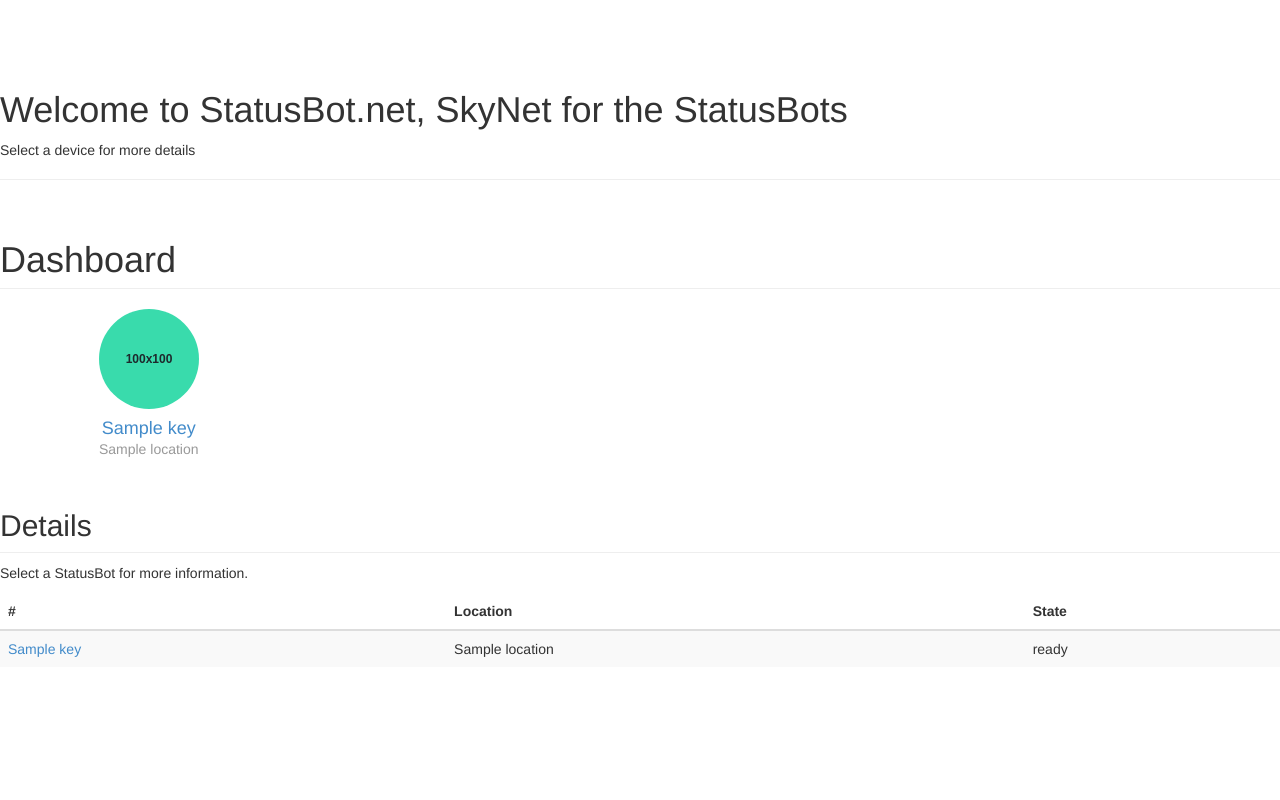
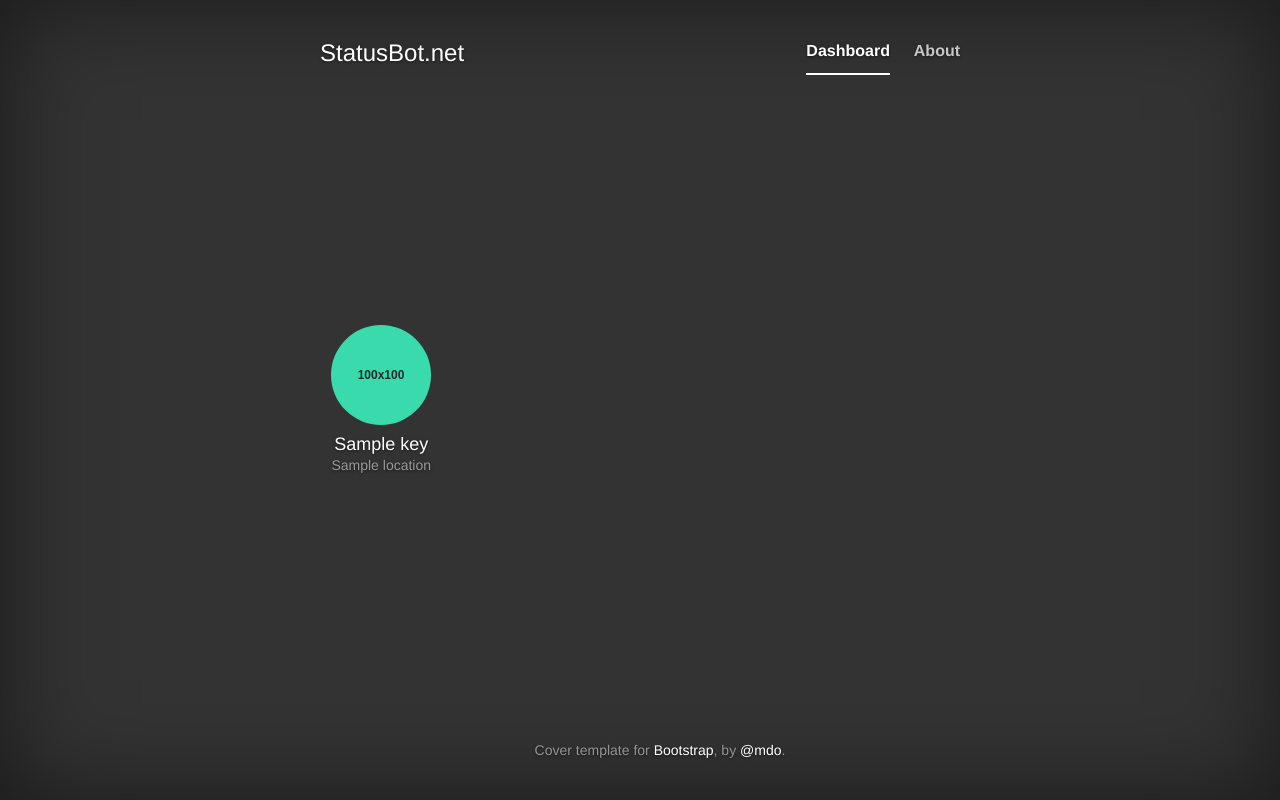
Before and after one commit to lucasrangit/SensorBotNet, a Python web app: template templates/main.html in a window 1280 px wide. Run offline with Jinja, Linux system fonts and the light colour scheme; the template is opened without the code that fills it: most values are stand-ins (such as "Sample title", 1, 10 or a date in 2020); some libraries are stand-ins or nearby versions.

Commit message:
merged the Bootstrap dashboard placeholders  with the cover Bootstrap template

```diff
--- a/templates/device.html
+++ b/templates/device.html
@@ -16,8 +16,8 @@
               <h3 class="masthead-brand">StatusBot.net</h3>
               <ul class="nav masthead-nav">
                 <li class="active"><a href="#">Device #{{ device.key().name() }}</a></li>
-                <li><a href="#">Dashboard</a></li>
-                <li><a href="#">About</a></li>
+                <li><a href="main.html">Dashboard</a></li>
+                <li><a href="about.html">About</a></li>
               </ul>
             </div>
           </div>
@@ -70,6 +70,7 @@
       </div>
 
     </div>
+
 {% endblock %}
 
 {% block scripts %}
--- a/templates/main.html
+++ b/templates/main.html
@@ -2,17 +2,28 @@
 {% block title %}StatusBot.net{% endblock %}
 {% block head %}
   <link href="/static/bootstrap/css/dashboard.css" rel="stylesheet" type="text/css" />
+  <link href="/static/bootstrap/css/cover.css" rel="stylesheet" type="text/css" />
 {% endblock %}
 {% block content %}
 
-    <div class="page-header">
-      <h1>Welcome to StatusBot.net, SkyNet for the StatusBots</h1>
-      <p>Select a device for more details</p>
-    </div>
 
-    <div class="container-fluid">
-      <div class="row">
-          <h1 class="page-header">Dashboard</h1>
+    <div class="site-wrapper">
+
+      <div class="site-wrapper-inner">
+
+        <div class="cover-container">
+
+          <div class="masthead clearfix">
+            <div class="inner">
+              <h3 class="masthead-brand">StatusBot.net</h3>
+              <ul class="nav masthead-nav">
+                <li class="active"><a href="main.html">Dashboard</a></li>
+                <li><a href="about.html">About</a></li>
+              </ul>
+            </div>
+          </div>
+
+          <div class="inner cover">
 
           <div class="row placeholders">
           {% for device in device_list %}
@@ -28,30 +39,16 @@
           {% endfor %}
           </div>
 
-          <h2 class="sub-header">Details</h2>
-          <p>Select a StatusBot for more information.</p>
-          <div class="table-responsive">
-            <table class="table table-striped">
-              <thead>
-                <tr>
-                  <th>#</th>
-                  <th>Location</th>
-                  <th>State</th>
-                </tr>
-              </thead>
-              <tbody>
-              {% for device in device_list %}
-                <tr>
-                  <td><a href="/{{ device.key().name() }}">{{ device.key().name() }}</a></td>
-                  <td>{{ device.location }}</td>
-                  <td>{{ device.state }}</td>
-                </tr>
-              {% endfor %}
-              </tbody>
-            </table>
+          <div class="mastfoot">
+            <div class="inner">
+              <p>Cover template for <a href="http://getbootstrap.com">Bootstrap</a>, by <a href="https://twitter.com/mdo">@mdo</a>.</p>
+            </div>
           </div>
 
+        </div>
+
       </div>
+
     </div>
 
 {% endblock %}
```
